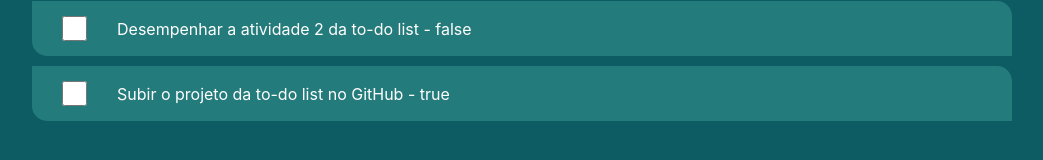
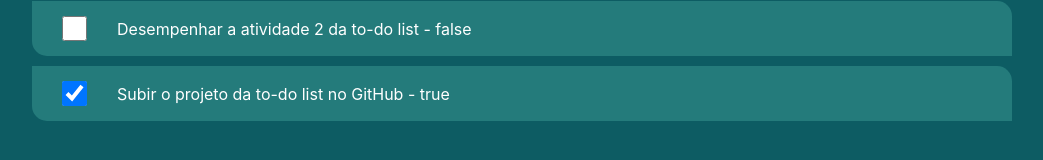
Before and after one commit to erickallandev/to-do-list, a React (Create React App) app: page / in a window 1280 px wide. Shown: the part 180-340 px from the top of the page, without its empty margins (118-1161 px from the left). Built offline with nearby package versions, Linux system fonts and the light colour scheme.

Commit message:
feat: show list function and their check attributes working

```diff
--- a/src/App.tsx
+++ b/src/App.tsx
@@ -10,6 +10,16 @@ const App = () => {
         {id: 3, activity: 'Subir o projeto da to-do list no GitHub', done: true}
     ]);
 
+    const handleChangeCheck = (id: number, done: boolean) => {
+        const newList = [...list];
+        for (let i in newList) {
+            if(newList[i].id === id) {
+                newList[i].done = done
+            }
+            setList(newList);
+        }
+    }
+
     return (
         <C.Container>
             <C.Area>
@@ -19,7 +29,11 @@ const App = () => {
 
                 {/* Section to show the to do list */}
                 {list.map((item, index) => (
-                    <ListItem index={index} item={item}/>
+                    <ListItem
+                    index={index}
+                    item={item}
+                    onChange={handleChangeCheck}
+                    />
                 ))}
 
             </C.Area>
--- a/src/components/ListItem/ListItem.tsx
+++ b/src/components/ListItem/ListItem.tsx
@@ -3,15 +3,18 @@ import { Item } from '../../types/Item';
 
     type Props = {
         item: Item,
-        index: number
+        index: number,
+        onChange: (id: number, done: boolean) => void
 }
 
-export const ListItem = ({index, item}:Props) => {
+export const ListItem = ({index, item, onChange}:Props) => {
 
     return (
         <C.Container>
             <input
             type="checkbox"
+            checked={item.done}
+            onChange={e => onChange(item.id, e.target.checked)}
             />
 
             <label>{item.activity} - {item.done.toString()}</label>
```
